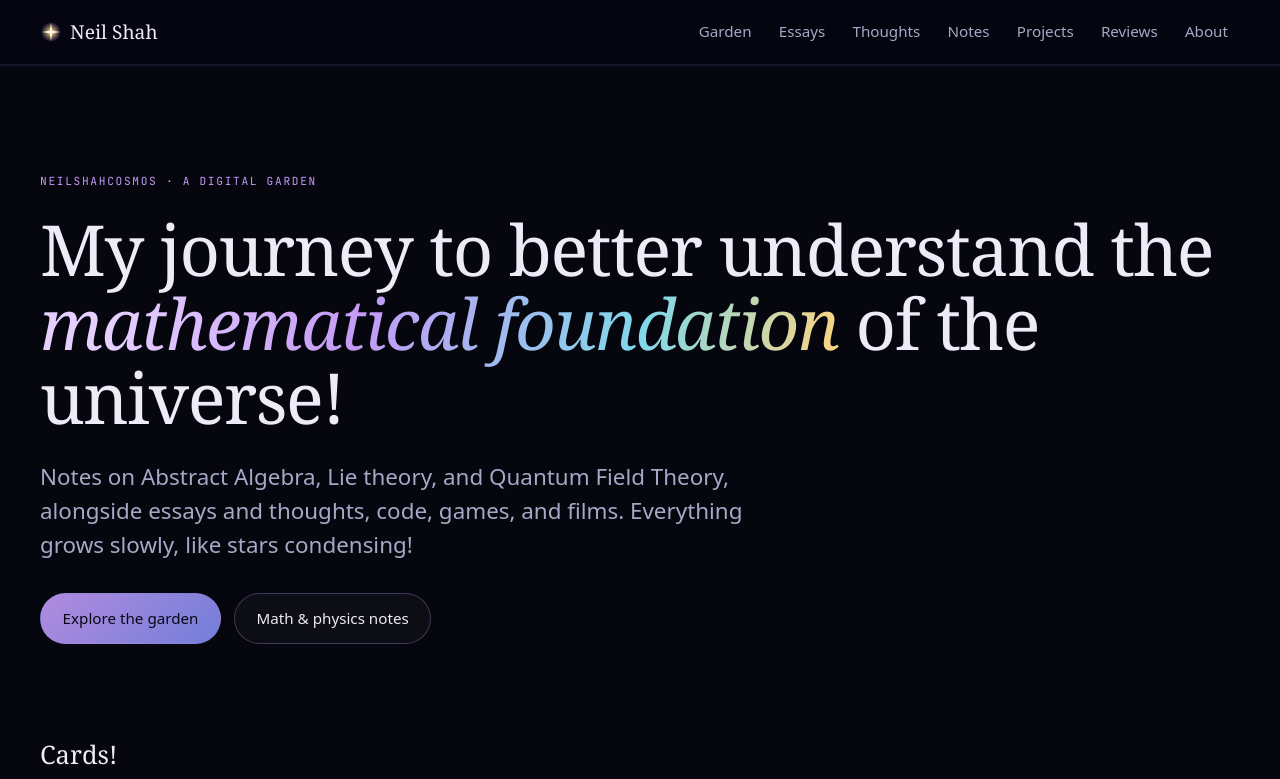
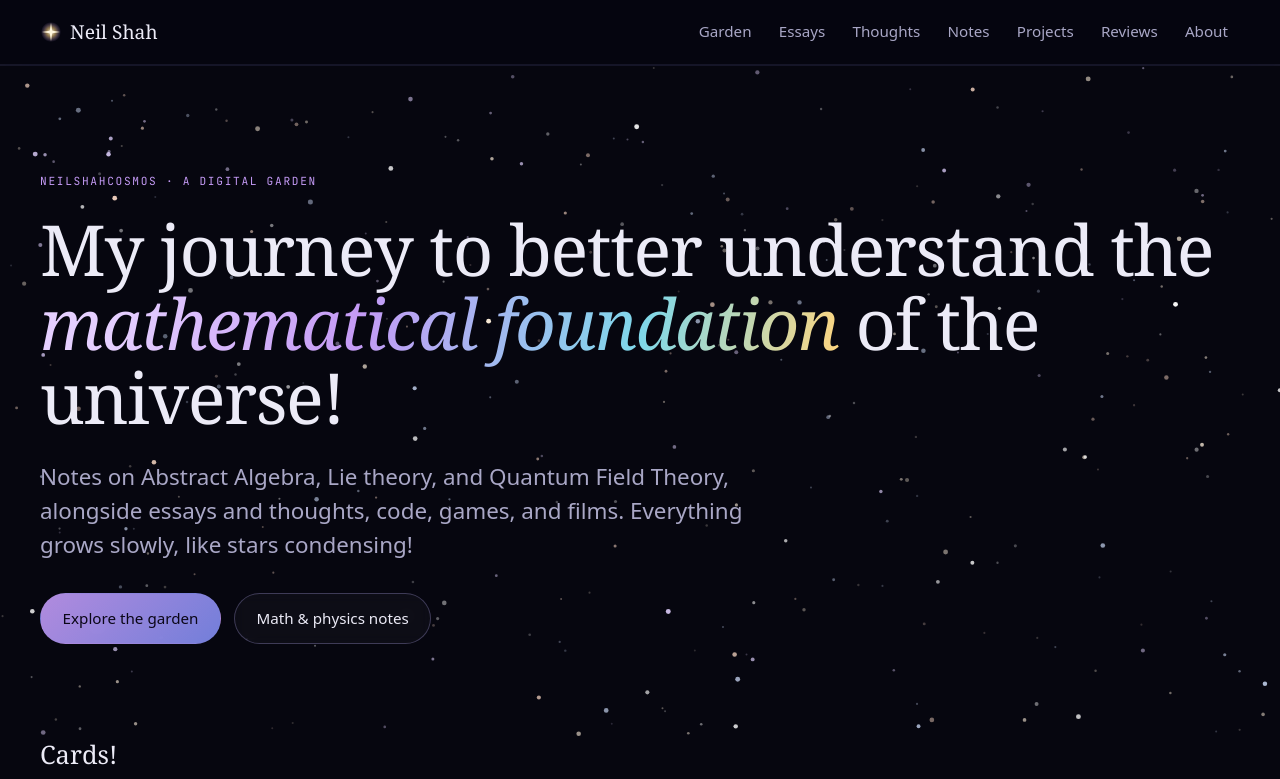
Before and after one commit to neilshahcosmos/neil-website, an Astro site in the folder garden/: page / in a window 1280 px wide. Shown: the top 779 px of the page. Built offline with nearby package versions, Linux system fonts and the light colour scheme; Astro itself is replaced by a stand-in of ours; grey boxes are pictures that could not be loaded.

Commit message:
Added hero animation

```diff
--- /dev/null
+++ b/garden/src/components/starfield.astro
@@ -0,0 +1,164 @@
+---
+/*
+ * Animated starfield for the homepage hero!
+ * Pauses when off-screen or in a background tab
+ */
+---
+
+<canvas class="starfield" aria-hidden="true"></canvas>
+
+<style>
+    .starfield {
+        position: absolute;
+        inset: 0;
+        width: 100%;
+        min-height: 100%;
+        display: block;
+    }
+</style>
+
+<script>
+    const canvas = document.querySelectorAll<HTMLCanvasElement>('canvas.starfield')[0];
+    const context = canvas.getContext('2d')!;
+    const reduce = matchMedia('(prefers-reduced-motion: reduce)').matches;
+    let visible = true;
+
+    let width = 0;
+    let height = 0;
+    let pixel_ratio = 1;
+    let mx = 0;
+    let my = 0;
+    let px = 0;
+    let py = 0;
+
+    type Star = {
+        x: number;
+        y: number;
+        depth: number;
+        radius: number;
+        tw: number;
+        sp: number;
+        hue: string;
+    };
+    let stars: Star[] = [];
+    let shoot: {
+        x: number;
+        y: number;
+        vx: number;
+        vy: number;
+        life: number;
+    } | null = null;
+    let next_shoot = performance.now() + 1000;
+
+    const hues = [
+        '255,255,255',
+        '255,240,220',
+        '210,225,255',
+        '255,220,200',
+        '225,210,255'
+    ];
+
+    function resize() {
+        pixel_ratio = Math.min(window.devicePixelRatio || 1, 2);
+        width = canvas.clientWidth;
+        height = canvas.clientHeight;
+        canvas.width = width * pixel_ratio;
+        canvas.height = height * pixel_ratio;
+        context.setTransform(pixel_ratio, 0, 0, pixel_ratio, 0, 0);
+
+        const num = Math.round((width * height) / 2600);
+        stars = Array.from({length: num}, () => {
+            const z = Math.random() ** 2;
+            return {
+                x: Math.random() * width,
+                y: Math.random() * height,
+                depth: z,
+                radius: 1.00 + 1.50 * z,
+                tw: Math.random() * 2 * Math.PI,
+                sp: 1.5 * Math.random() + 0.5,
+                hue: hues[(Math.random() * hues.length) | 0]
+            };
+        });
+    }
+
+    function draw(t: number) {
+        context.clearRect(0, 0, width, height);
+        px += 0.04 * (mx - px);
+        py += 0.04 * (my - py);
+
+        for (const star of stars) {
+            if (!reduce) {
+                star.x -= 0.02 + 0.12 * star.depth;
+                if (star.x < -2) {
+                    star.x = 2.00 + width;
+                }
+            }
+            const x = star.x + 18.00 * px * star.depth;
+            const y = star.y + 12.00 * py * star.depth;
+            const alpha = reduce ? 0.80 : (0.45 + 0.55 * (0.50 + 0.50 * Math.sin(t / 1000 * star.sp + star.tw)));
+            context.globalAlpha = (0.35 + 0.65 *  star.depth) * alpha;
+            context.fillStyle = `rgb(${star.hue})`;
+
+            context.beginPath();
+            context.arc(x, y, star.radius, 0, 2 * Math.PI);
+            context.fill();
+        }
+
+        context.globalAlpha = 1.0;
+        if (reduce) {
+            return;
+        }
+
+        if (!shoot && t > next_shoot) {
+            shoot = {
+                x: (0.3 + 0.7 * Math.random()) * width,
+                y: 0.4 * Math.random() * height,
+                vx: -7 - 4 * Math.random(),
+                vy: 3 + 2 * Math.random(),
+                life: 1
+            };
+        }
+        if (shoot) {
+            const gradient = context.createLinearGradient(
+                shoot.x,
+                shoot.y,
+                shoot.x - 12.00 * shoot.vx,
+                shoot.y - 12.00 * shoot.vy
+            );
+            gradient.addColorStop(0.00, `rgba(255, 255, 255, ${shoot.life})`);
+            gradient.addColorStop(1.00, `rgba(255, 255, 255, 0)`);
+            context.strokeStyle = gradient;
+            context.lineWidth = 1.30;
+            context.beginPath();
+            context.moveTo(shoot.x, shoot.y);
+            context.lineTo(shoot.x - 12.00 * shoot.vx, shoot.y - 12.00 * shoot.vy);
+            context.stroke();
+            shoot.x += shoot.vx;
+            shoot.y += shoot.vy;
+            shoot.life -= 0.01;
+            if (shoot.life <= 0) {
+                shoot = null;
+                next_shoot = t + 100 + 1000 * Math.random();
+            }
+        }
+    }
+
+    function loop(t: number) {
+        if (visible && !document.hidden) {
+            draw(t);
+        }
+        if (!reduce) {
+            requestAnimationFrame(loop);
+        }
+    }
+
+    resize();
+    new ResizeObserver(resize).observe(canvas);
+    new IntersectionObserver(([e]) => (visible = e.isIntersecting)).observe(canvas)
+
+    if (reduce) {
+        draw(0);
+    } else {
+        requestAnimationFrame(loop);
+    }
+</script>
--- a/garden/src/layouts/base.astro
+++ b/garden/src/layouts/base.astro
@@ -86,7 +86,7 @@ const path = Astro.url.pathname;
         <script>
             /* Placeholder */
         </script>
-
+    </body>
     <style>
         /* * {
             border: 1px solid red;
@@ -183,5 +183,4 @@ const path = Astro.url.pathname;
             color: var(--text);
         }
     </style>
-    </body>
 </html>
--- a/garden/src/pages/index.astro
+++ b/garden/src/pages/index.astro
@@ -1,10 +1,12 @@
 ---
 import Base from '../layouts/base.astro'
+import Starfield from '../components/starfield.astro'
 import Card from '../components/card.astro'
 ---
 
 <Base>
 	<section class="hero">
+		<Starfield />
 		<div class="wrap hero-inner">
 			<p class="label hero-label">neilshahcosmos · a digital garden</p>
 			<h1>
```
Also changed, not shown: garden/src/content.config.ts (+28 -0 lines). Lines whose indentation alone changed are shown as unchanged.
